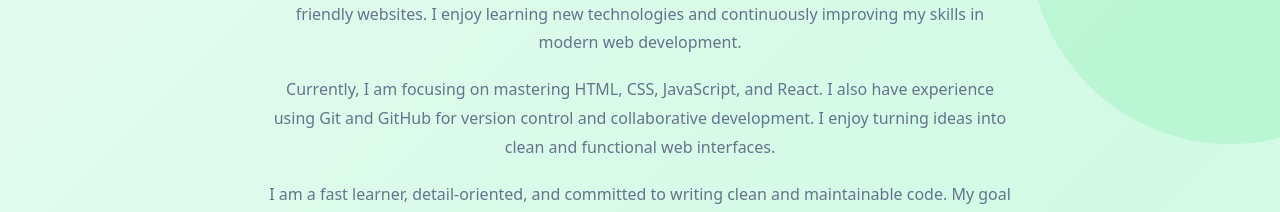
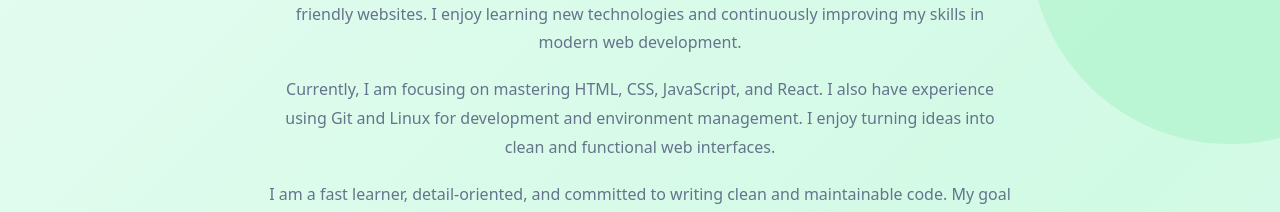
Before and after one commit to ribkalinks/portfolio-website, a React (Vite) app: page / in a window 1280 px wide. Shown: the part 806-1018 px from the top of the page. Built offline with nearby package versions, Linux system fonts and the light colour scheme; the HTML template or start-up script is replaced by a standard one.

Commit message:
Update about section

```diff
--- a/src/components/About.jsx
+++ b/src/components/About.jsx
@@ -15,9 +15,8 @@
 
 <p>
 Currently, I am focusing on mastering HTML, CSS, JavaScript, and React.
-I also have experience using Git and GitHub for version control and
-collaborative development. I enjoy turning ideas into clean and functional
-web interfaces.
+I also have experience using Git and Linux for development and environment management.
+I enjoy turning ideas into clean and functional web interfaces.
 </p>
 
 <p>
```
